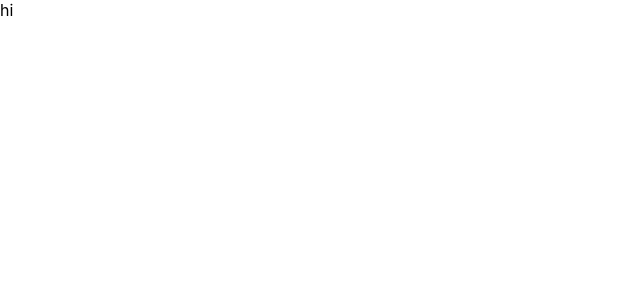
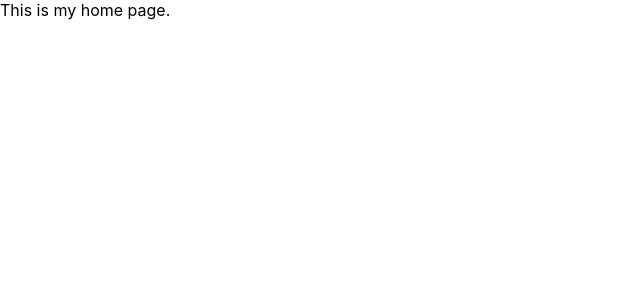
Before and after one commit to AashimaKatoch/Box-Office, a React (Create React App) app: page / in a window 1280 px wide. Shown: the top 300 px of the page, without its empty margins (0-640 px from the left). Built offline with nearby package versions, Linux system fonts and the light colour scheme.

Commit message:
added router

```diff
--- a/src/App.jsx
+++ b/src/App.jsx
@@ -1,10 +1,15 @@
 import React from 'react';
+import {Switch,Route} from 'react-router-dom';
 
 function App() {
   return (
-    <div className="App">
-      hi
-    </div>
+    <Switch>
+      <Route exact path ="/">This is my home page.</Route>
+
+      <Route exact  path ="/starred">This is starred.</Route>
+
+      <Route >This is 404 page.</Route>
+    </Switch>
   );
 }
 
--- a/src/index.jsx
+++ b/src/index.jsx
@@ -1,14 +1,15 @@
 import React from 'react';
 import ReactDOM from 'react-dom/client';
+import {BrowserRouter} from 'react-router-dom';
 import './index.css';
 import App from './App';
 import reportWebVitals from './reportWebVitals';
 
 const root = ReactDOM.createRoot(document.getElementById('root'));
 root.render(
-  <React.StrictMode>
+  <BrowserRouter>
     <App />
-  </React.StrictMode>
+  </BrowserRouter>
 );
 
 // If you want to start measuring performance in your app, pass a function
```
Also changed, not shown: package.json (+6 -5 lines), 2 other files (tests, documents, lock files or other folders).
